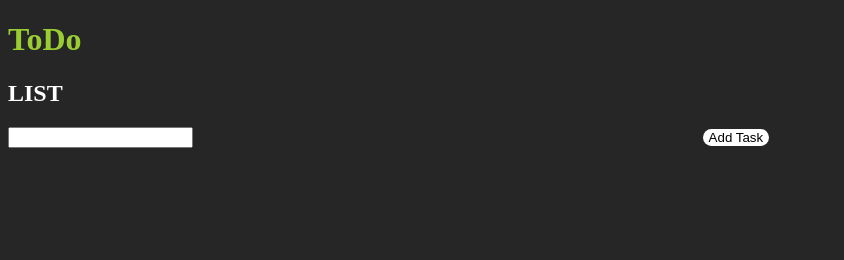
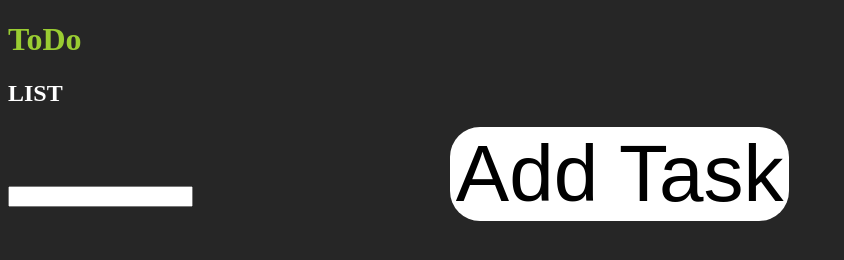
Before and after one commit to abhittac/todolist, a plain HTML site: page index.html in a window 1280 px wide. Shown: the whole page, without its empty margins (0-844 px from the left). Drawn offline with Linux system fonts and the light colour scheme.

Commit message:
Update style.css

```diff
--- a/style.css
+++ b/style.css
@@ -28,6 +28,6 @@ li{
   border-radius: 30px;
   text-align: justify;
   position: relative;
-  left: 40%;
-
+  left: 20%;
+  font-size:80px;
 }
```
